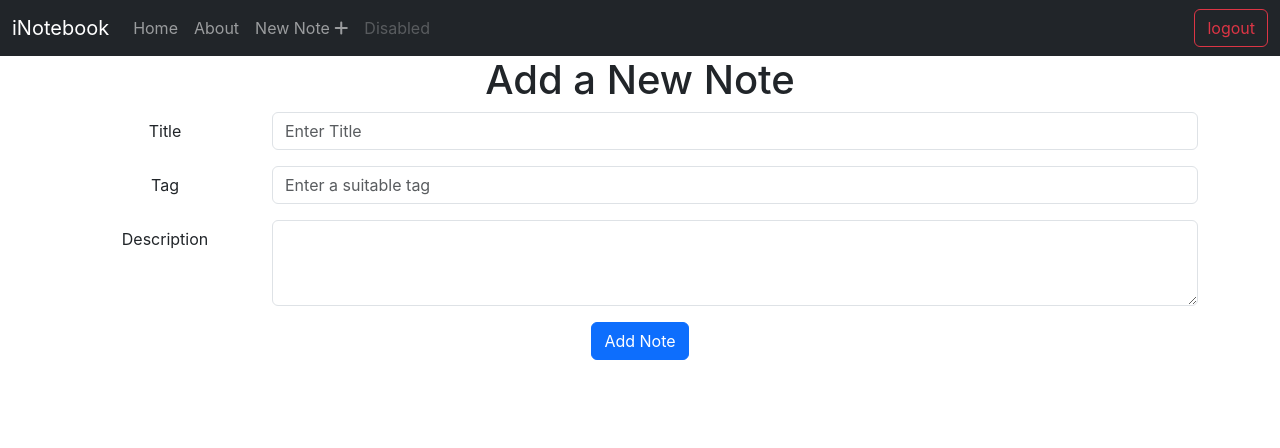
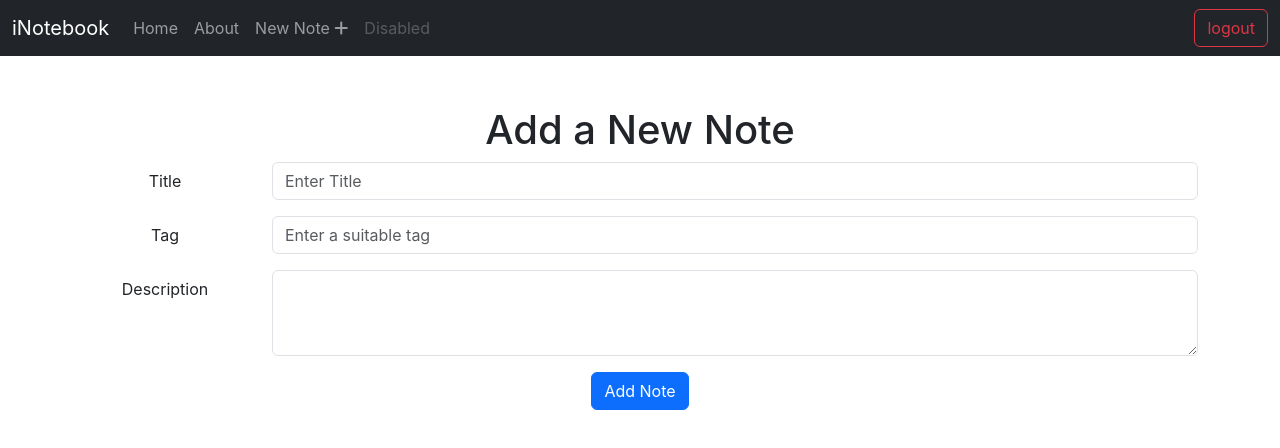
Before and after one commit to Ekam-Maan/inotebook-frontend, a React (Create React App) app: page /newNote in a window 1280 px wide. Shown: the top 448 px of the page. Built offline with nearby package versions, Linux system fonts and the light colour scheme; sample sign-in values are in the browser's storage.

Commit message:
minor changes

```diff
--- a/src/components/About.js
+++ b/src/components/About.js
@@ -5,8 +5,16 @@ export default function About() {
    // const a = useContext(noteContext);
     //useEffect(()=>{a.update()},[])
   return (
-    <div>
-      <h2>This is about section</h2>
+    <div className='container my-5'>
+      <h2>About Us</h2>
+      <p>
+        This is a cloud based notebook that can be accessed anytime and from anywhere.<br/>
+        Your each and every note is kept secret and secure<br/>
+        Not a single bit of information is shared with anyone<br/>
+        This is a personal project created by Ekamjot Singh.<br/>
+        Feel free contribute to project @ <a href="https://github.com/Ekam-Maan/inotebook-frontend" about='_blank'>Git Repo</a><br/>
+        Go ahead --&gt; clone repo --&gt; create a pull request.<br/>
+      </p>
     </div>
   )
 }
--- a/src/components/Alerts.js
+++ b/src/components/Alerts.js
@@ -5,7 +5,7 @@ const Alerts = (props) => {
     return (
         <div style={{height: '50px'}}>
             <div class={`alert alert-${type} alert-dismissible fade show`} role="alert">
-                <strong>{type}</strong> {message}
+                {message}
             </div>
         </div>
     )
--- a/src/components/NewNote.js
+++ b/src/components/NewNote.js
@@ -1,11 +1,17 @@
 import React, { useContext, useState, useEffect } from "react";
 import noteContext from "../contexts/noteContext";
 import { useNavigate } from "react-router-dom";
+import Alerts from "./Alerts";
+import alertContext from "../contexts/alertContext";
 
 const NewNote = () => {
 
   const context = useContext(noteContext)
   const { addNote } = context;
+
+  const contextAlert = useContext(alertContext);
+  const {alert, showAlert} = contextAlert;
+
   const [note, setNote] = useState({ title: "", description: "", tag: "" })
   let navigate = useNavigate();
 
@@ -14,7 +20,7 @@ const NewNote = () => {
     console.log("new note handled");
     addNote(note.title, note.description, note.tag);
     document.getElementById('form').reset();
-    alert("Note Added Successfully.");
+    showAlert("The note was added sucessfully!", "success");
   }
 
   const handleValueChange = (e) => {
@@ -31,7 +37,10 @@ const NewNote = () => {
 
   return (
 
+    <>
+    <Alerts alert={alert}/>
     <div className="container">
+
       {/* if user is not logged in redirect to login page */}
       <h1>Add a New Note</h1>
       <form id='form'>
@@ -89,6 +98,7 @@ const NewNote = () => {
         </button>
       </form>
     </div>
+    </>
 
   );
 };
--- a/src/components/NoteItem.js
+++ b/src/components/NoteItem.js
@@ -1,5 +1,6 @@
 import React, { useContext} from 'react'
 import noteContext from '../contexts/noteContext';
+import alertContext from '../contexts/alertContext';
 
 
 const NoteItem = (props) => {
@@ -8,14 +9,17 @@ const NoteItem = (props) => {
     const context = useContext(noteContext);
     const { deleteNote } = context;
 
+    const contextAlert = useContext(alertContext);
+    const {showAlert} = contextAlert;
 
 
 
 
     const handleDeleteNote = () => {
-        if (window.confirm("Are you sure to delete the note?"))
+        if (window.confirm("Are you sure to delete the note?")){
             deleteNote(note._id);
-        console.log("Delete button presses");
+            showAlert("The note was deleted Successfully!", "warning")
+        }
     }
 
 
--- a/src/components/Notes.js
+++ b/src/components/Notes.js
@@ -2,12 +2,17 @@ import React, { useContext, useEffect, useRef, useState } from 'react'
 import noteContext from "../contexts/noteContext"
 import NoteItem from './NoteItem';
 import { useNavigate } from 'react-router-dom';
+import Alerts from './Alerts';
+import alertContext from '../contexts/alertContext';
 
 
 const Notes = () => {
     let navigate = useNavigate();
     const context = useContext(noteContext);
     const { notes, fetchAllNotes, editNote } = context;
+    const contextAlert = useContext(alertContext);
+    const {alert, showAlert} = contextAlert;
+
     useEffect(() => {
         if(localStorage.getItem('authToken'))
              fetchAllNotes()
@@ -26,6 +31,7 @@ const Notes = () => {
 
     const handleClick = (e) => {
         editNote(note.id, note.etitle, note.edescription, note.etag)
+        showAlert("The edit was saved successfully!", "success");
         refClose.current.click();
     }
 
@@ -36,7 +42,7 @@ const Notes = () => {
     return (
         <>
             <button ref={ref} type="button" className="btn btn-primary d-none" data-bs-toggle="modal" data-bs-target="#exampleModal">
-                Launch demo modal
+                Launch edit modal
             </button>
             <div className="modal fade" id="exampleModal" tabIndex="-1" aria-labelledby="exampleModalLabel" aria-hidden="true">
                 <div className="modal-dialog">
@@ -69,19 +75,22 @@ const Notes = () => {
                     </div>
                 </div>
             </div>
+            <Alerts alert={alert}/>
+            <div className='container'>
+            <div className="row my-3">
 
-            <div className="row my-3">
-                <h2>You Notes</h2>
+                <h1>Your Notes</h1>
                 <div className="container mx-2">
                     {notes.length === 0 && 'No notes to display'}
                 </div>
-                <div className='contianer'>
+
                 {notes.map((note) => {
                     return <div className="col-lg-3 col-md-4 col-sm-6 my-3">
                                 <NoteItem key={note._id} updateNote={updateNote} note={note} />
                            </div>
                 })}
-                </div>
+
+            </div>
             </div>
         </>
     )
--- a/src/contexts/alertState.js
+++ b/src/contexts/alertState.js
@@ -6,12 +6,12 @@ const AlertState = (props) => {
     const [alert, setAlert] = useState({message: "", type: ""});
 
     const showAlert = (msg, type) =>{
-        console.log("yes i am there");
+        console.log("yes i am there alert");
         setAlert({message: msg, type: type });
 
         setTimeout(()=>{
             setAlert({message: "", type: ""});
-        }, 1500)
+        }, 2500)
     }
 
   return (
```
Also changed, not shown: src/components/EditNote.js (+10 -0 lines).
